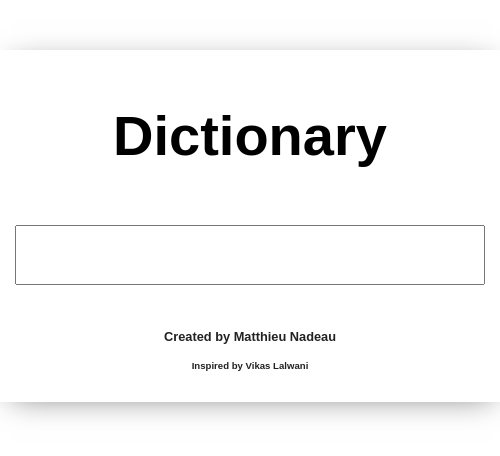
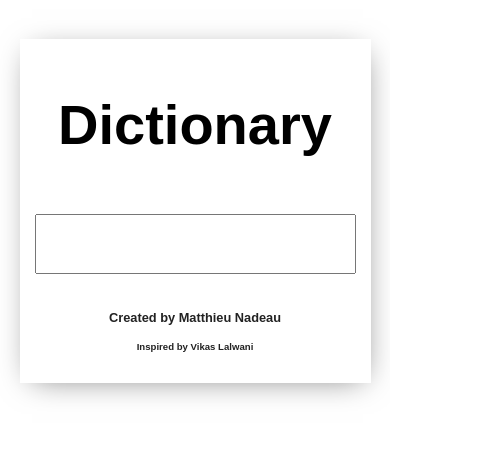
Before and after one commit to MatthieuNadeau96/Dictionary-App, a React (Create React App) app: page / in a window 390 px wide. Shown: the top 456 px of the page, 500 px wide, since content can reach past the window. Built offline with nearby package versions, Linux system fonts and the light colour scheme.

Commit message:
Added Responsiveness

```diff
--- a/src/App.css
+++ b/src/App.css
@@ -4,12 +4,14 @@
   box-shadow: 2px 5px 30px -10px #777;
   padding: 15px;
   position: relative;
+  max-width: 100%;
 }
 
 h1 {
   font-size: 3.5em;
   font-weight: 900;
   text-align: center;
+  width: 100%;
 }
 
 input {
@@ -21,9 +23,11 @@ input {
   resize: none;
   font-size: 1.5em;
   line-height: 1.5rem;
+  width: 100%;
 }
 
 *, *:before, *:after {
+  font-size: 100%;
   box-sizing: inherit;
 }
 
@@ -42,7 +46,7 @@ h4 a {
 }
 h4 a:hover {
   background-color: rgba(240, 240, 240, .8);
-  border-bottom: 2px solid #00a8db;
+  border-bottom: 1px solid #00a8db;
   border-radius: 2px;
 }
 
@@ -60,7 +64,7 @@ h5 a {
 }
 h5 a:hover {
   background-color: rgba(240, 240, 240, .8);
-  border-bottom: 2px solid #00a8db;
+  border-bottom: 1px solid #00a8db;
   border-radius: 2px;
 }
 
@@ -96,3 +100,9 @@ h2 {
   font-size: 1em;
  font-style: italic;
 }
+
+@media (max-width: 500px) {
+  .container {
+    width: 90%;
+  }
+}
--- a/src/index.css
+++ b/src/index.css
@@ -7,3 +7,9 @@ body {
 html {
   box-sizing: border-box;
 }
+
+@media (max-width: 500px) {
+  body {
+    width: 100%;
+  }
+}
```
Also changed, not shown: package.json (line endings or trailing spaces), 1 other file (tests, documents, lock files or other folders).
